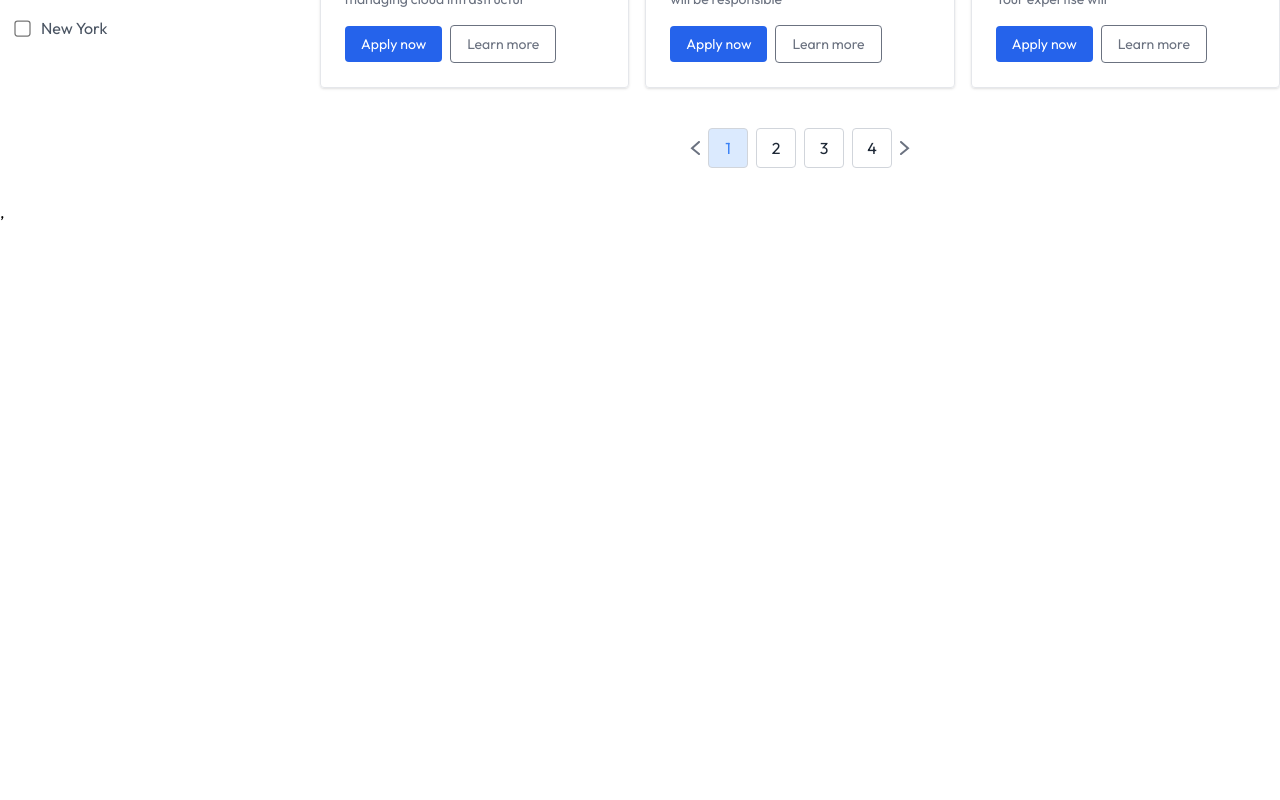
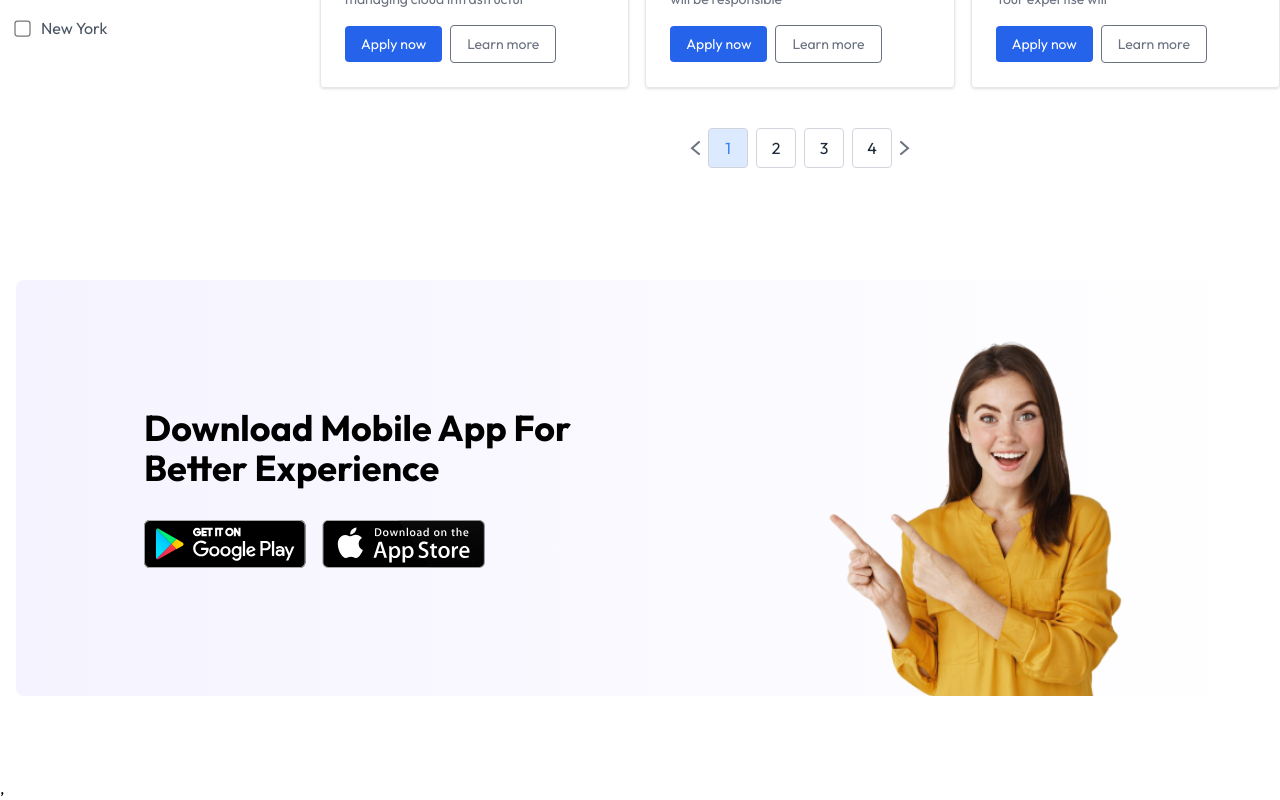
Before and after one commit to torikulislamv3/HireZone-Job-Portal, a React (Vite) app in the folder Frontend/: page / in a window 1280 px wide. Shown: the part 1230-2030 px from the top of the page. Before the commit the page ends 1454 px from the top, so only its background shows below. Built offline with nearby package versions, Linux system fonts and the light colour scheme; no server answers.

Commit message:
app download component ready for project

```diff
--- /dev/null
+++ b/Frontend/src/components/AppDownload.jsx
@@ -0,0 +1,29 @@
+import React from "react";
+import { assets } from "../assets/assets";
+
+export default function AppDownload() {
+  return (
+    <div className="container px-4 2xl:px-20 mx-auto my-20">
+      <div className="relative bg-gradient-to-r from-violet-50 to purple-50 p-12 sm:p-24 lg:p-32 rounded-lg">
+        <div>
+          <h1 className="text-2xl sm:text-4xl font-bold mb-8 max-w-md">
+            Download Mobile App For Better Experience
+          </h1>
+          <div className="flex gap-4">
+            <a href="#" className="inline-block">
+              <img className="h-12" src={assets.play_store} alt="" />
+            </a>
+            <a href="#" className="inline-block">
+              <img className="h-12" src={assets.app_store} alt="" />
+            </a>
+          </div>
+        </div>
+        <img
+          className="absolute w-80 right-0 bottom-0 mr-32 max-lg:hidden"
+          src={assets.app_main_img}
+          alt=""
+        />
+      </div>
+    </div>
+  );
+}
--- a/Frontend/src/pages/Home.jsx
+++ b/Frontend/src/pages/Home.jsx
@@ -2,6 +2,7 @@ import React from "react";
 import Navbar from "../components/Navbar";
 import Hero from "../components/Hero";
 import JobListing from "../components/JobListing";
+import AppDownload from "../components/AppDownload";
 
 const Home = () => {
   return (
@@ -9,6 +10,7 @@ const Home = () => {
       <Navbar />
       <Hero />
       <JobListing />
+      <AppDownload />
     </div>
   );
 };
```
